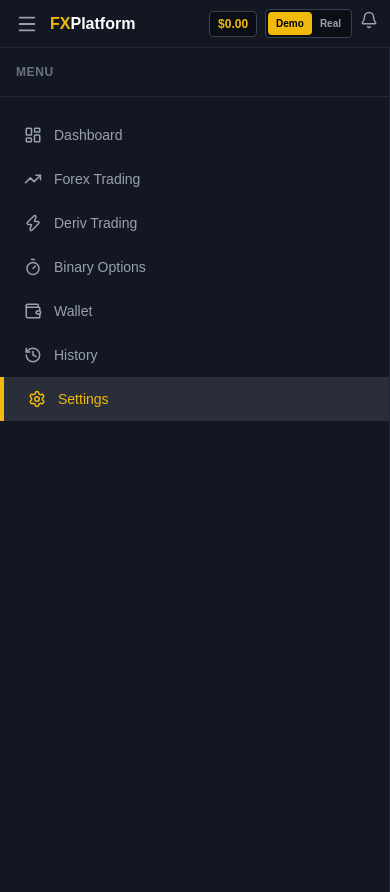
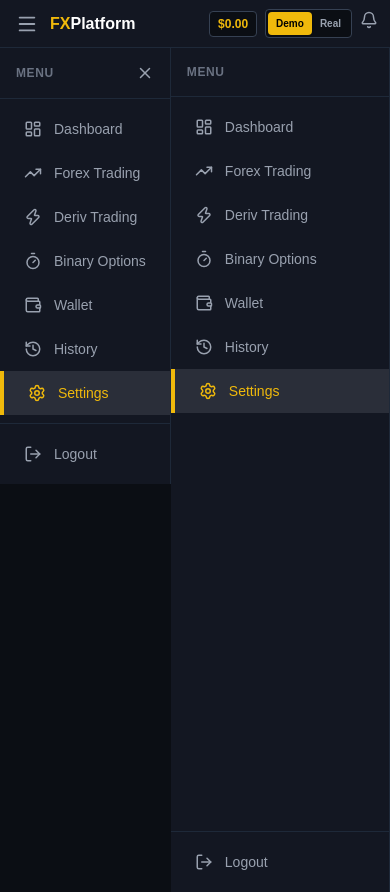
Before and after one commit to tyllenaziz/Forex, a Next.js app in the folder apps/web/: page /dashboard/settings in a window 390 px wide. Built offline with nearby package versions, Linux system fonts and the light colour scheme.

Commit message:
Fix sidebar links and add logout button

```diff
--- a/apps/web/src/app/dashboard/components/Sidebar.tsx
+++ b/apps/web/src/app/dashboard/components/Sidebar.tsx
@@ -1,6 +1,6 @@
 'use client';
 import Link from 'next/link';
-import { usePathname } from 'next/navigation';
+import { usePathname, useRouter } from 'next/navigation';
 import {
   LayoutDashboard,
   TrendingUp,
@@ -8,11 +8,18 @@ import {
   Settings,
   History,
   Zap,
-  Timer
+  Timer,
+  LogOut,
+  X
 } from 'lucide-react';
 
-export default function Sidebar() {
+interface SidebarProps {
+  onClose?: () => void;
+}
+
+export default function Sidebar({ onClose }: SidebarProps) {
   const pathname = usePathname();
+  const router = useRouter();
 
   const navItems = [
     { name: 'Dashboard', href: '/dashboard/overview', icon: LayoutDashboard },
@@ -24,18 +31,34 @@ export default function Sidebar() {
     { name: 'Settings', href: '/dashboard/settings', icon: Settings },
   ];
 
+  const handleLogout = () => {
+    localStorage.removeItem('token');
+    localStorage.removeItem('accountMode');
+    router.push('/login');
+  };
+
+  const handleLinkClick = () => {
+    if (onClose) onClose();
+  };
+
   return (
-    <div className="w-full md:w-64 bg-[#131722] border-r border-gray-800 flex flex-col h-full shrink-0">
-      <div className="p-4 border-b border-gray-800">
+    <div className="w-full md:w-56 bg-[#131722] border-r border-gray-800 flex flex-col h-full shrink-0">
+      <div className="p-4 border-b border-gray-800 flex justify-between items-center">
         <h2 className="text-xs font-bold text-gray-500 uppercase tracking-wider">Menu</h2>
+        {onClose && (
+          <button onClick={onClose} className="md:hidden text-gray-400">
+            <X size={18} />
+          </button>
+        )}
       </div>
-      <nav className="flex-1 py-4 overflow-y-auto">
+      <nav className="flex-1 py-2 overflow-y-auto">
         {navItems.map((item) => {
           const isActive = pathname === item.href;
           return (
             <Link
               key={item.name}
               href={item.href}
+              onClick={handleLinkClick}
               className={`flex items-center gap-3 px-6 py-3 text-sm font-medium transition-colors ${
                 isActive ? 'bg-[#2a2e39] text-[#f0b90b] border-l-4 border-[#f0b90b]' : 'text-gray-400 hover:text-white hover:bg-[#1e222d]'
               }`}
@@ -46,6 +69,17 @@ export default function Sidebar() {
           );
         })}
       </nav>
+
+      {/* Logout Button */}
+      <div className="border-t border-gray-800 p-2">
+        <button
+          onClick={handleLogout}
+          className="w-full flex items-center gap-3 px-4 py-3 text-sm font-medium text-gray-400 hover:text-red-500 hover:bg-[#1e222d] rounded transition-colors"
+        >
+          <LogOut size={18} />
+          Logout
+        </button>
+      </div>
     </div>
   );
 }
--- a/apps/web/src/app/dashboard/layout.tsx
+++ b/apps/web/src/app/dashboard/layout.tsx
@@ -104,9 +104,9 @@ export default function DashboardLayout({ children }: { children: React.ReactNod
         <div className="flex flex-1 overflow-hidden relative">
 
           {/* Desktop Sidebar (hidden on mobile) */}
-          <div className="hidden md:block h-screen">
-            <Sidebar />
-          </div>
+                          <div className="h-[calc(100%-64px)] overflow-y-auto">
+                  <Sidebar onClose={() => setIsSidebarOpen(false)} />
+                </div>
 
           {/* Mobile Sidebar Drawer */}
                     {isSidebarOpen && (
@@ -121,8 +121,8 @@ export default function DashboardLayout({ children }: { children: React.ReactNod
                     <X size={20} />
                   </button>
                 </div>
-                <div className="h-[calc(100%-64px)] overflow-y-auto">
-                  <Sidebar />
+                                <div className="h-[calc(100%-64px)] overflow-y-auto">
+                  <Sidebar onClose={() => setIsSidebarOpen(false)} />
                 </div>
               </div>
             </div>
```
